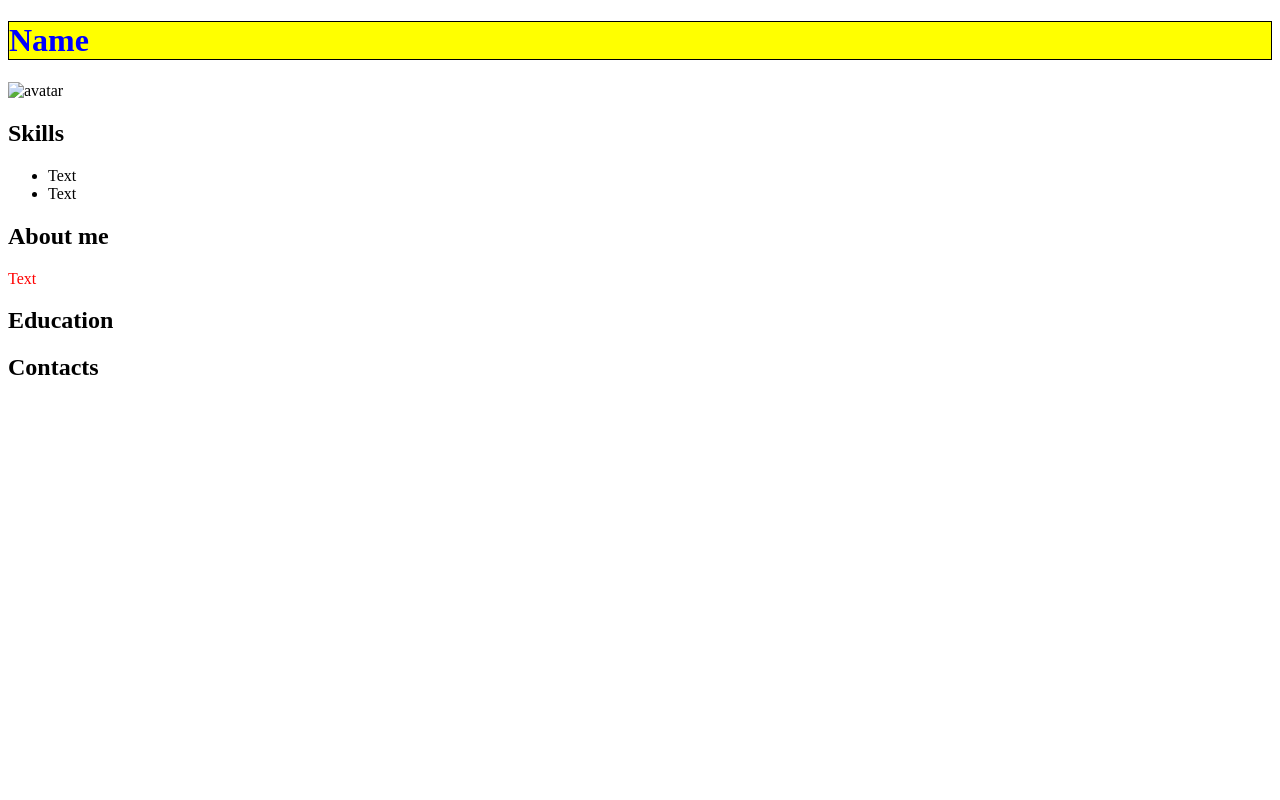
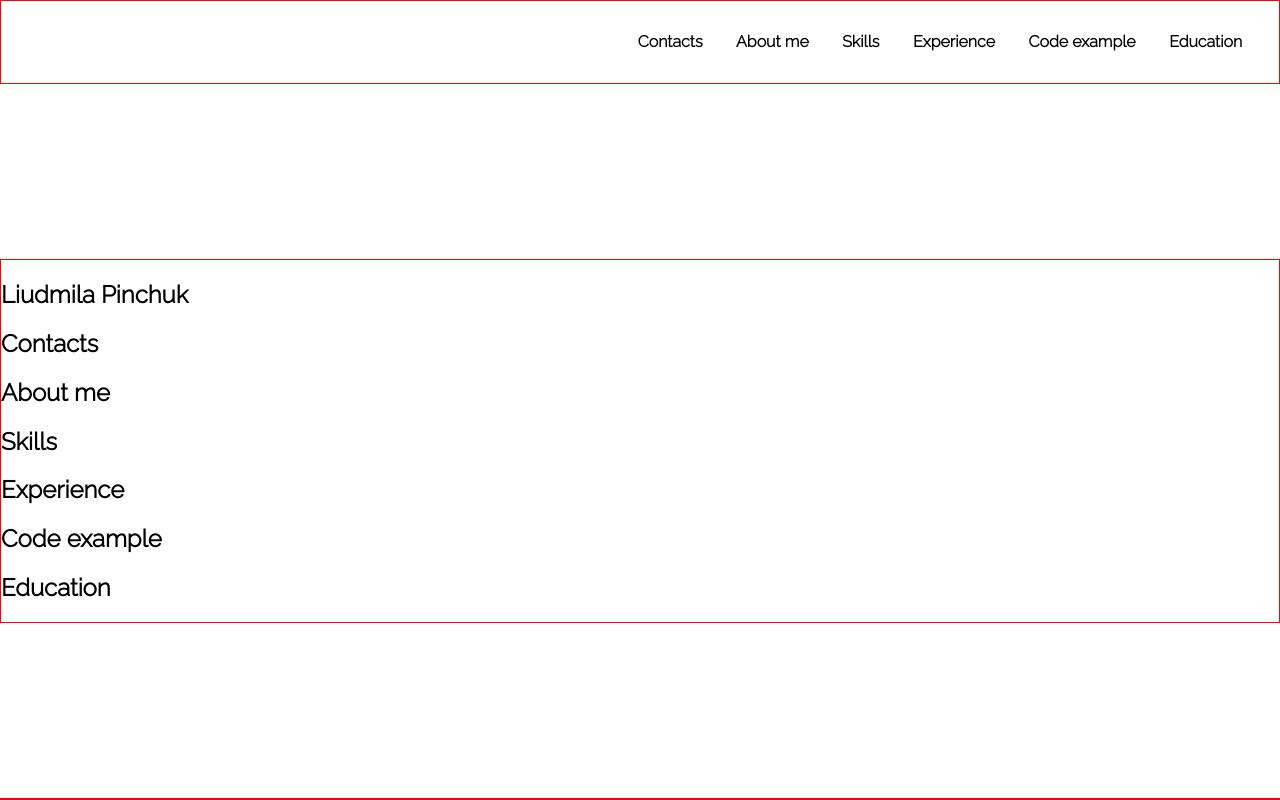
Before and after one commit to lawanda-pi/rsschool-cv, a plain HTML site: page index.html in a window 1280 px wide. Drawn offline with Linux system fonts and the light colour scheme; files that its build step writes are made by us from their sources.

Commit message:
init: start cv3 in html and css

```diff
--- a/index.html
+++ b/index.html
@@ -1,21 +1,60 @@
 <!DOCTYPE html>
 <html lang="eng">
   <head>
+    <title>CV Liudmila Pinchuk</title>
     <meta charset="utf-8">
-    <title>CV</title>
-    <link rel="stylesheet" href="./styles/style.css">
+    <link rel="stylesheet" href="style.css">
+    <link rel="icon" href="assets/favicon.ico">
+    <link rel="preconnect" href="https://fonts.googleapis.com">
+<link rel="preconnect" href="https://fonts.gstatic.com" crossorigin>
+<link href="https://fonts.googleapis.com/css2?family=Raleway:wght@300&display=swap" rel="stylesheet">
   </head>
   <body>
-      <h1>Name</h1>
-      <img src="images/image.png" alt="avatar">
-      <h2>Skills</h2>
-        <ul>
-          <li>Text</li>
-          <li>Text</li>
-        </ul>
-      <h2>About me</h2>
-        <p>Text</p>
-      <h2>Education</h2>
-      <h2>Contacts</h2>
+    <header class="header">
+    <div class="container">
+    <nav class="nav">
+      <ul class="nav-list">
+        <li class="nav-item"><a href="#contacts" class="nav-link">Contacts</a></li>
+        <li class="nav-item"><a href="#about" class="nav-link">About me</a></li>
+        <li class="nav-item"><a href="#skills" class="nav-link">Skills</a></li>
+        <li class="nav-item"><a href="#exp" class="nav-link">Experience</a></li>
+        <li class="nav-item"><a href="#code" class="nav-link">Code example</a></li>
+        <li class="nav-item"><a href="#edu" class="nav-link">Education</a></li>
+      </ul>
+    </nav>
+    </div>
+    </header>
+    <main class="main">
+    <div class="container">
+    <section class="section" id="profile">
+      <h1 class="section-title">Liudmila Pinchuk</h1>
+    </section>
+    <section class="section" id="contacts">
+      <h2 class="section-title">Contacts</h2>
+    </section>
+    <section class="section" id="about">
+      <h2 class="section-title">About me</h2>
+    </section>
+    <section class="section" id="skills">
+      <h2 class="section-title">Skills</h2>
+    </section>
+    <section class="section" id="experience">
+      <h2 class="section-title">Experience</h2>
+    </section>
+    <section class="section" id="code">
+      <h2 class="section-title">Code example</h2>
+    </section>
+    <section class="section" id="education">
+      <h2 class="section-title">Education</h2>
+    </section>
+  </div>
+  </main>
+    <footer class="footer">
+    <div class="container">
+<!--в footer необходимо добавить ссылку на ваш гитхаб https://github.com/lawanda-pi, год создания приложения, логотип курса со ссылкой на курс https://rs.school/js/-->
+    </div>
+  </footer>
+
+
     </body>
 </html>
--- a/style.css
+++ b/style.css
@@ -1,9 +1,38 @@
-h1 {
-    color: blue;
-    background-color: yellow;
-    border: 1px solid black;
-  }
-
-  p {
-    color: red;
-  }
+html {
+  scroll-behavior: smooth;
+}
+body {
+  font-family: 'Raleway', sans-serif;
+  min-height: 100vh;
+  margin: 0; padding: 0;
+  box-sizing: border-box;
+  display: flex;
+  flex-direction: column;
+  justify-content: space-between;
+}
+.header, .main, .footer {
+  border: 1px solid red;
+}
+.container {
+  max-width: 1440px;
+  margin: 0 auto;
+}
+.nav-list {
+  display: flex;
+  margin-left:600px;
+  justify-content: space-around;
+  align-items: center;
+  list-style: none;
+  padding: 0 20px;
+  line-height: 50px;
+}
+.nav-link {
+  color: black;
+  font-weight: bold;
+  text-decoration: none;
+}
+.nav-link:hover {
+  color: blueviolet;
+  text-decoration: underline;
+  transition: color 0.5s;
+}
```
